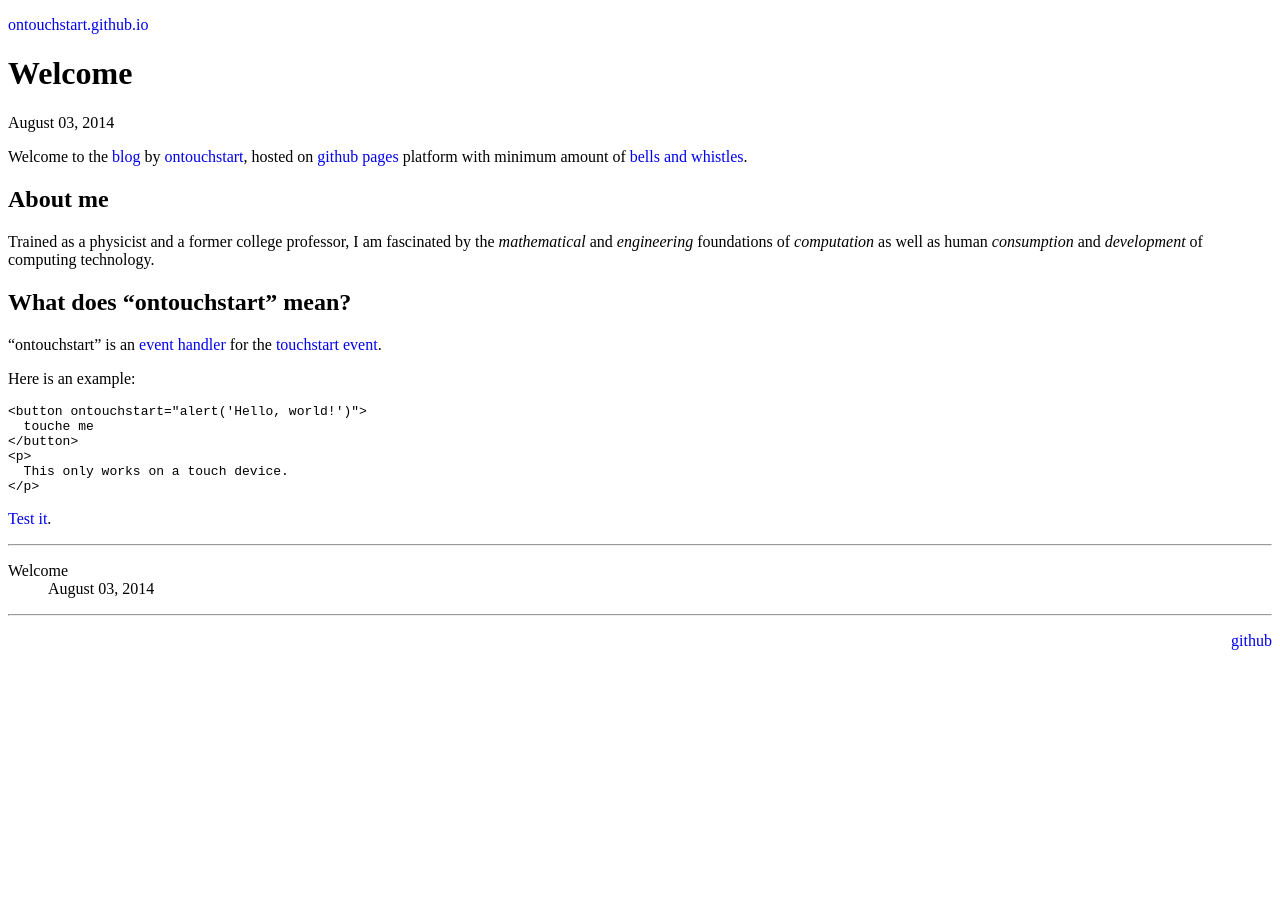
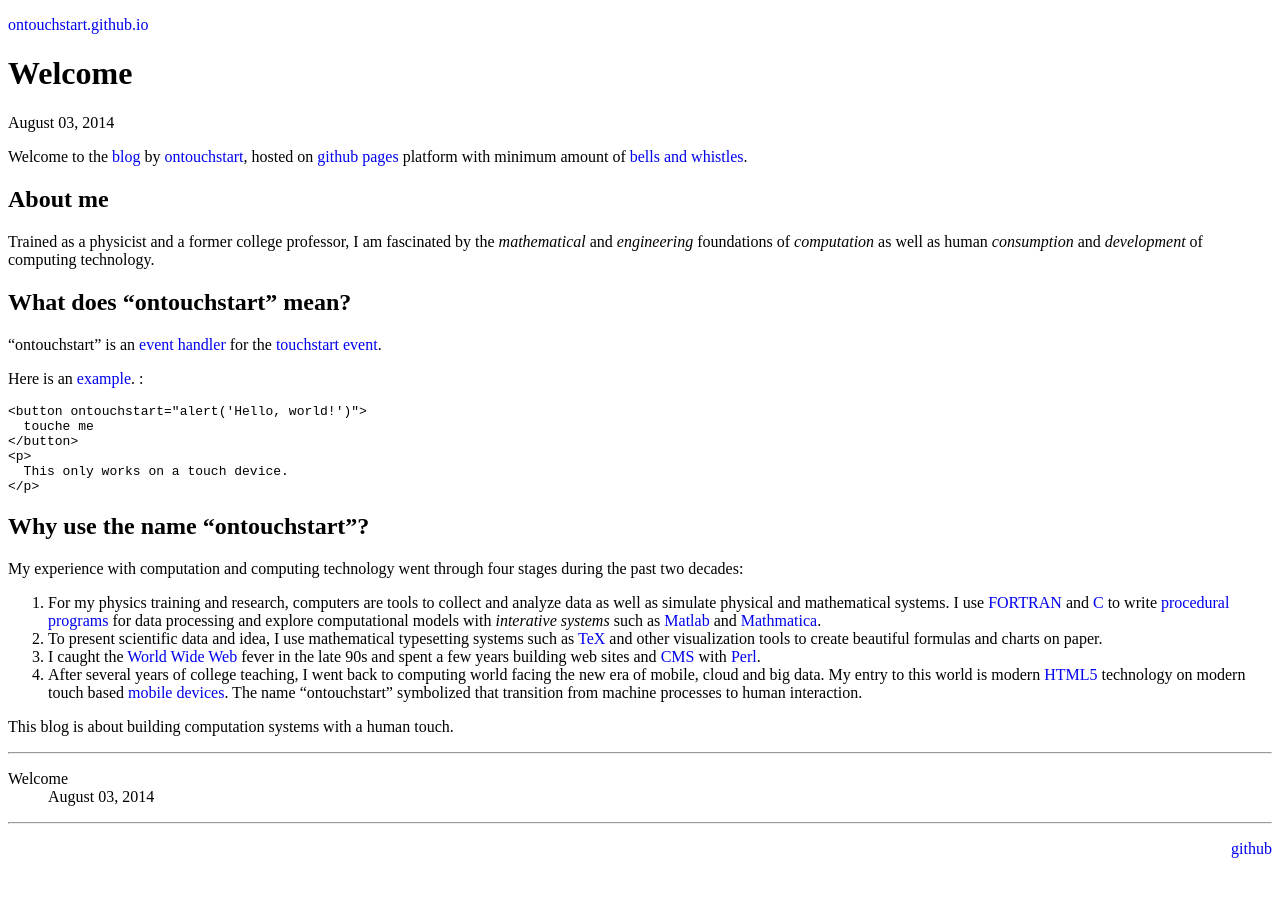
Before and after one commit to sam-enjoyhome/ontouchstart.github.io, a Jekyll site: the page built from _posts/2014-08-03-welcome.md, in a window 1280 px wide. Shown: the top 897 px of the page. Built offline with Jekyll 4.4.1, drawn with Linux system fonts in a browser that asks for light colours.

Commit message:
Update 2014-08-03-welcome.md

```diff
--- a/_posts/2014-08-03-welcome.md
+++ b/_posts/2014-08-03-welcome.md
@@ -11,7 +11,8 @@ Trained as a physicist and a former college professor, I am fascinated by the *m
 
 "ontouchstart" is an [event handler](http://www.quirksmode.org/js/events_early.html) for the [touchstart event](http://www.w3.org/TR/touch-events/#the-touchstart-event).
 
-Here is an example:
+Here is an [example](http://ontouchstart.github.io/sandbox/touchme.html).
+:
 
 ~~~ html
 <button ontouchstart="alert('Hello, world!')">
@@ -22,4 +23,13 @@ Here is an example:
 </p>
 ~~~
 
-[Test it](http://ontouchstart.github.io/sandbox/touchme.html).
+## Why use the name "ontouchstart"?
+
+My experience with computation and computing technology went through four stages during the past two decades:
+
+1. For my physics training and research, computers are tools to collect and analyze data as well as simulate physical and mathematical systems. I use [FORTRAN](http://en.wikipedia.org/wiki/Fortran) and [C](http://en.wikipedia.org/wiki/C_(programming_language)) to write [procedural programs](http://en.wikipedia.org/wiki/Procedural_programming) for data processing and explore computational models with *interative systems* such as [Matlab](http://en.wikipedia.org/wiki/Matlab) and [Mathmatica](http://en.wikipedia.org/wiki/Mathematica).
+2. To present scientific data and idea, I use mathematical typesetting systems such as [TeX](http://en.wikipedia.org/wiki/TeX) and other visualization tools to create beautiful formulas and charts on paper.
+3. I caught the [World Wide Web](http://en.wikipedia.org/wiki/Www) fever in the late 90s and spent a few years building web sites and [CMS](http://en.wikipedia.org/wiki/Content_management_system) with [Perl](http://en.wikipedia.org/wiki/Perl).
+4. After several years of college teaching, I went back to computing world facing the new era of mobile, cloud and big data. My entry to this world is modern [HTML5](http://en.wikipedia.org/wiki/HTML5) technology on modern touch based [mobile devices](http://en.wikipedia.org/wiki/Mobile_device). The name "ontouchstart" symbolized that transition from machine processes to human interaction.
+
+This blog is about building computation systems with a human touch.
```
